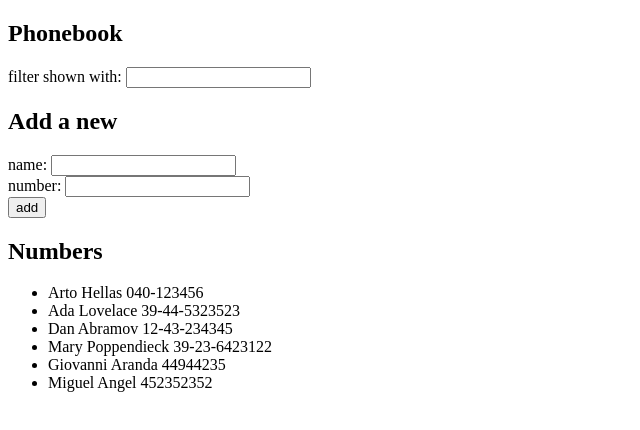
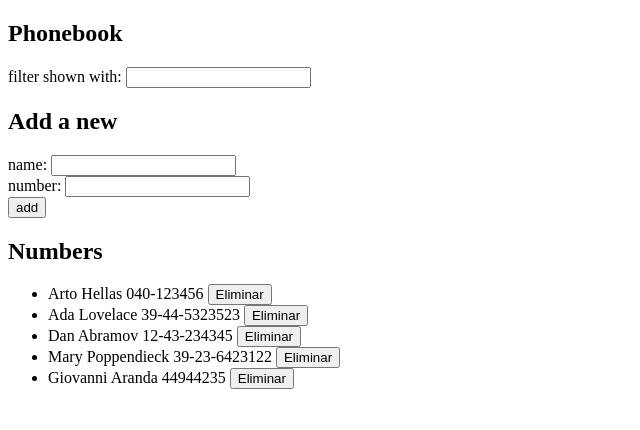
Before and after one commit to giovanniarandaa/fullstackopen, a React (Vite) app in the folder part2/phonebook/: page / in a window 1280 px wide. Shown: the top 430 px of the page, without its empty margins (0-640 px from the left). Built offline with nearby package versions, Linux system fonts and the light colour scheme; data requests are answered from the project's data file.

Commit message:
2.14: La Agenda Telefónica paso 9

```diff
--- a/part2/phonebook/db.json
+++ b/part2/phonebook/db.json
@@ -24,11 +24,6 @@
       "id": "15cf",
       "name": "Giovanni Aranda",
       "number": "44944235"
-    },
-    {
-      "id": "e11c",
-      "name": "Miguel Angel",
-      "number": "452352352"
     }
   ]
 }
--- a/part2/phonebook/src/App.jsx
+++ b/part2/phonebook/src/App.jsx
@@ -3,7 +3,7 @@ import Filter from "./Filter.jsx";
 import PersonForm from "./PersonForm.jsx";
 import Persons from "./Persons.jsx";
 import axios from "axios";
-import { create, getAll } from "../persons.js";
+import { create, destroy, getAll } from "./persons.js";
 
 const App = () => {
   const [persons, setPersons] = useState([]);
@@ -43,6 +43,17 @@ const App = () => {
     person.name.toLowerCase().includes(search.toLowerCase()),
   );
 
+  const handleDelete = (id) => {
+    const person = persons.find((person) => person.id === id);
+    const result = window.confirm(`Delete ${person.name} ?`);
+
+    if (result) {
+      destroy(person.id).then((res) => {
+        setPersons((prev) => prev.filter((person) => person.id !== id));
+      });
+    }
+  };
+
   return (
     <div>
       <h2>Phonebook</h2>
@@ -56,7 +67,7 @@ const App = () => {
         handleSubmit={handleSubmit}
       />
       <h2>Numbers</h2>
-      <Persons persons={filterPersons} />
+      <Persons persons={filterPersons} onDelete={handleDelete} />
     </div>
   );
 };
--- a/part2/phonebook/src/PersonDetail.jsx
+++ b/part2/phonebook/src/PersonDetail.jsx
@@ -1,7 +1,10 @@
-const PersonDetail = ({ person }) => {
+const PersonDetail = ({ person, onDelete }) => {
   return (
     <li>
-      {person.name} {person.number}
+      {person.name} {person.number}{" "}
+      <button type="button" onClick={onDelete}>
+        Eliminar
+      </button>
     </li>
   );
 };
--- a/part2/phonebook/src/Persons.jsx
+++ b/part2/phonebook/src/Persons.jsx
@@ -1,10 +1,14 @@
 import PersonDetail from "./PersonDetail.jsx";
 
-const Persons = ({ persons = [] }) => {
+const Persons = ({ persons = [], onDelete }) => {
   return (
     <ul>
       {persons.map((person) => (
-        <PersonDetail person={person} key={person.id} />
+        <PersonDetail
+          person={person}
+          key={person.id}
+          onDelete={() => onDelete(person.id)}
+        />
       ))}
     </ul>
   );
--- a/part2/phonebook/persons.js
+++ b/part2/phonebook/src/persons.js
@@ -9,3 +9,7 @@ export const getAll = () => {
 export const create = (newObject) => {
   return axios.post(baseUrl, newObject);
 };
+
+export const destroy = (id) => {
+  return axios.delete(`${baseUrl}/${id}`);
+};
```
